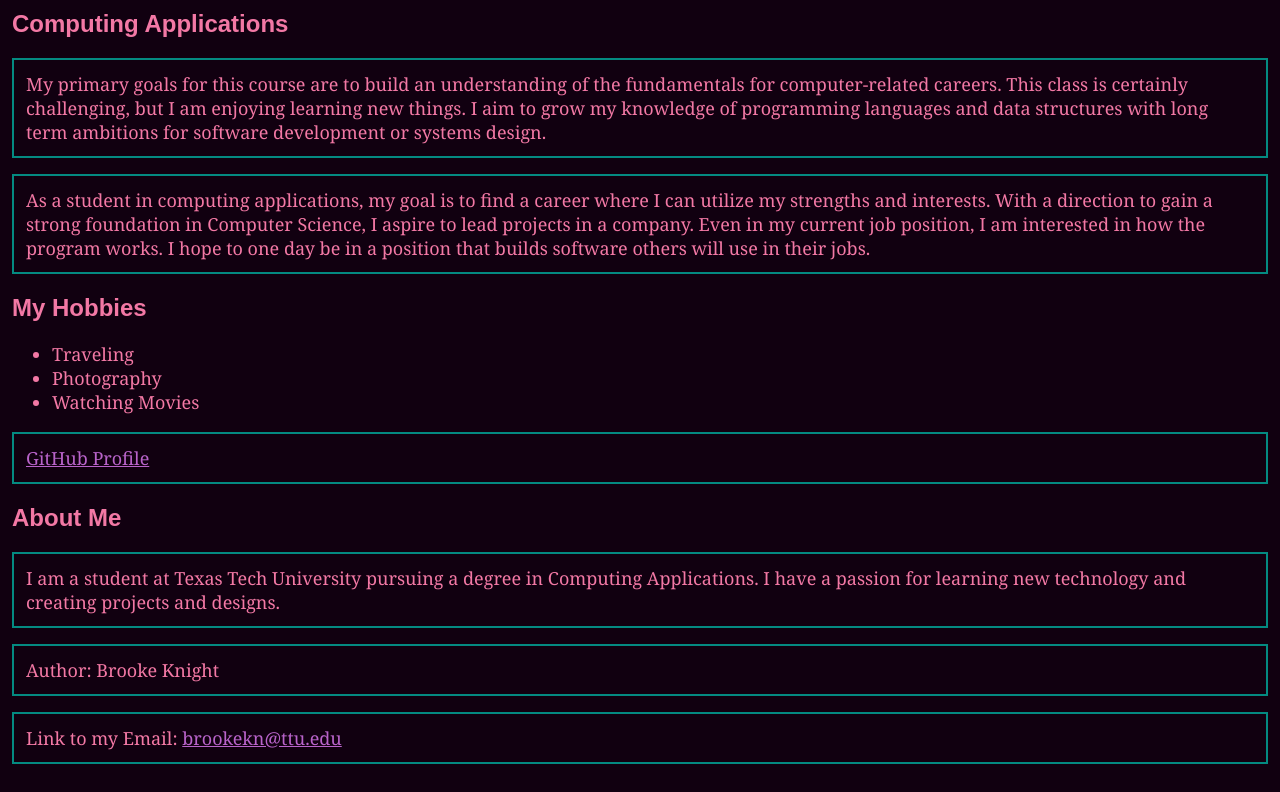
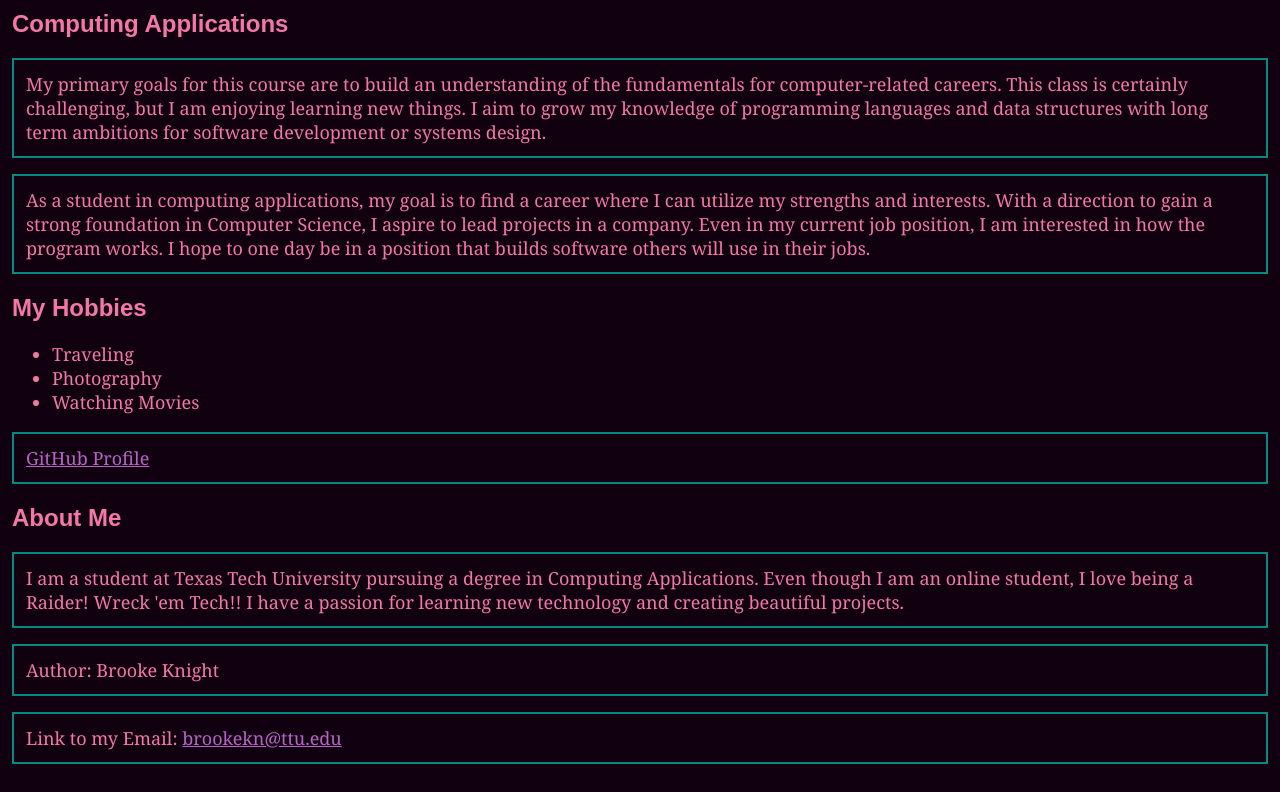
Before and after one commit to bashknight9/bashknight9.github.io, a plain HTML site: page index.html in a window 1280 px wide. Shown: the part 99-891 px from the top of the page. Drawn offline with Linux system fonts and the light colour scheme.

Commit message:
Update text in index.html
Added additional text to About me section in index.html

```diff
--- a/index.html
+++ b/index.html
@@ -36,7 +36,7 @@
         <div class=".card">
             <h2>About Me</h2>
             <p>
-              I am a student at Texas Tech University pursuing a degree in Computing Applications. I have a passion for learning new technology and creating projects and designs.
+              I am a student at Texas Tech University pursuing a degree in Computing Applications. Even though I am an online student, I love being a Raider! Wreck 'em Tech!! I have a passion for learning new technology and creating beautiful projects.
 
                 </a>
             </p>
```
